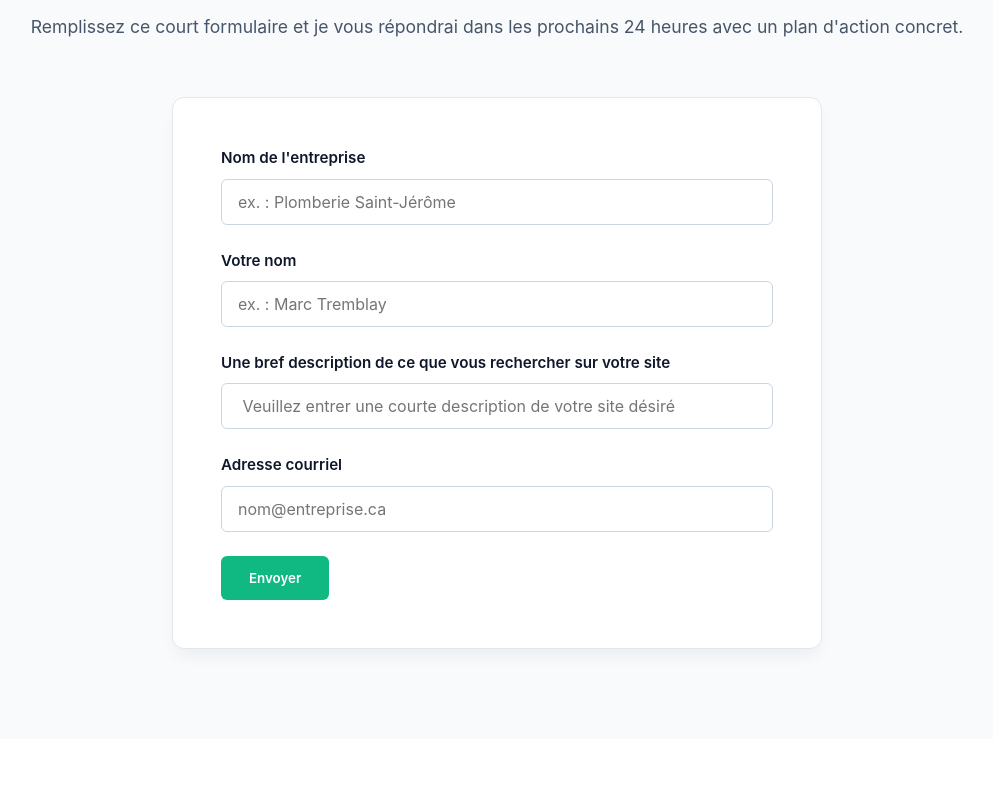
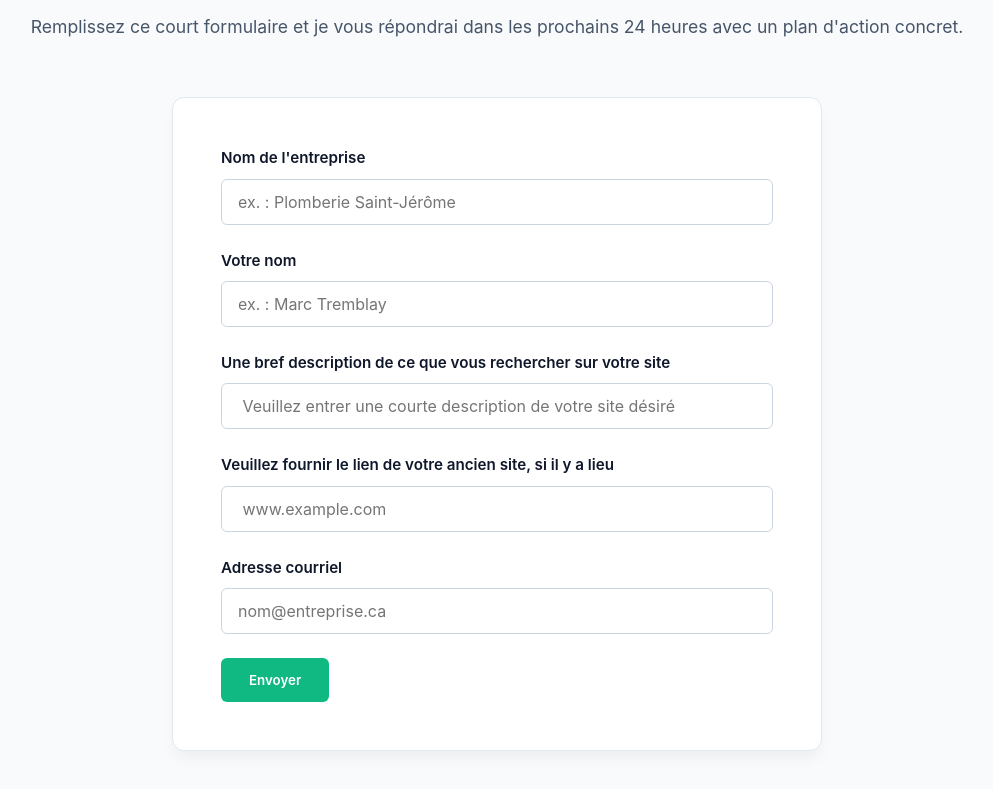
Before and after one commit to warpeace657/Webdevlocal, a plain HTML site: page index.html in a window 1280 px wide. Shown: the part 1582-2371 px from the top of the page, without its empty margins (143-1136 px from the left). Before the commit the page ends 2321 px from the top, so only its background shows below. Drawn offline with Linux system fonts and the light colour scheme.

Commit message:
Update index.html

```diff
--- a/index.html
+++ b/index.html
@@ -93,6 +93,11 @@
                     </div>
 
                     <div class="form-group">
+                        <label for="anciensite">Veuillez fournir le lien de votre ancien site, si il y a lieu</label>
+                        <input type="freetext" id="anciensite" name="anciensite" placeholder=" www.example.com " optional>
+                    </div>
+
+                    <div class="form-group">
                         <label for="email">Adresse courriel</label>
                         <input type="email" id="email" name="email" placeholder="nom@entreprise.ca" required>
                     </div>
```
